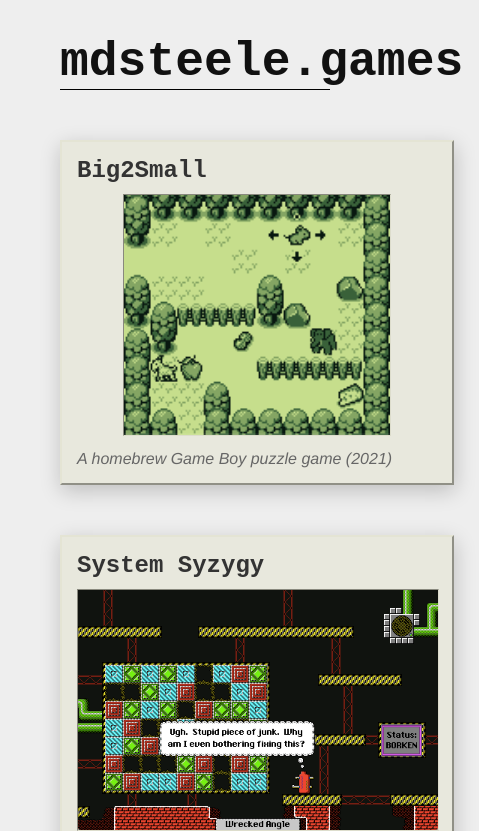
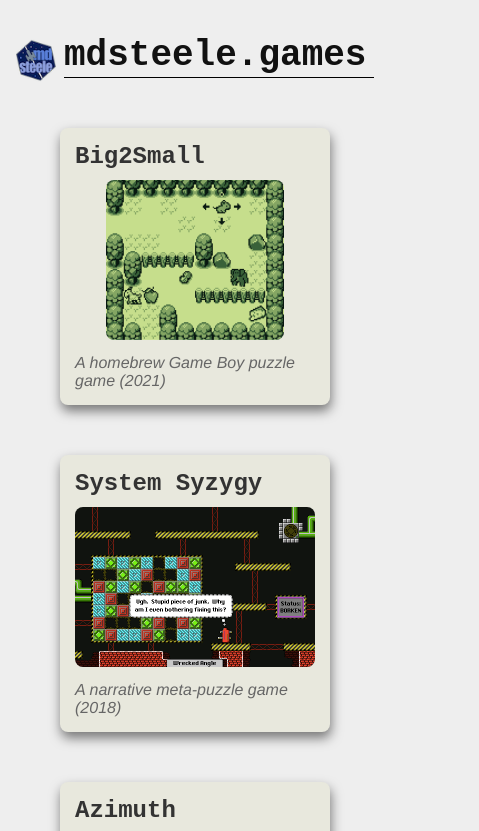
Before and after one commit to mdsteele/mdsteele.github.io, a plain HTML site: page index.html in a window 390 px wide. Shown: the top 831 px of the page, 479 px wide, since content can reach past the window. Drawn offline with Linux system fonts and the light colour scheme.

Commit message:
Add logo and update styles

```diff
--- a/index.html
+++ b/index.html
@@ -3,13 +3,17 @@
   <head>
     <meta name="viewport" content="width=device-width">
     <title>mdsteele.games</title>
+    <link rel="icon" type="image/png" href="logo_small.png">
     <link rel="stylesheet" href="styles.css">
   </head>
   <body>
     <header>
-      <h1>mdsteele.games</h1>
+      <h1>
+        <img class="logo" src="logo_small.png"/>
+        <span class="title">mdsteele.games</span>
+      </h1>
     </header>
-    <section>
+    <section class="games">
       <a class="game" href="/big2small/">
         <div class="game-title">Big2Small</div>
         <div class="game-image"><img src="big2small.png"></div>
@@ -34,7 +38,7 @@
       <p>
     </section>
     <footer>
-      &copy;2018 Matthew D. Steele
+      &copy;2022 Matthew D. Steele
     </footer>
   </body>
 </html>
--- a/styles.css
+++ b/styles.css
@@ -6,25 +6,63 @@ body {
 }
 
 h1 {
+    display: grid;
+    gap: 18px;
+    grid-template-columns: 50px 1fr;
+    margin: 25px;
+}
+h1 .logo {
+    position: relative;
+    top: 4px;
+    width: 50px;
+}
+h1 .title {
     border-bottom: 1px solid black;
     font-family: "Courier New", monospace;
     font-size: 48px;
     font-weight: bold;
-    margin: 25px;
+}
+
+@media (max-width: 600px) {
+    body {
+        margin: 35px 8px;
+    }
+    h1 {
+        gap: 8px;
+        grid-template-columns: 40px 1fr;
+        margin: 25px 8px;
+    }
+    h1 .logo {
+        width: 40px;
+    }
+    h1 .title {
+        font-size: 36px;
+    }
+}
+
+.games {
+    display: flex;
+    flex-wrap: wrap;
+    justify-content: space-around;
 }
 
 .game {
     background-color: #e8e8dd;
-    border: 2px outset #e4e4d4;
-    box-shadow: 1px 6px 20px rgba(0, 0, 0, 0.2);
+    border: none;
+    border-radius: 8px;
+    box-shadow: 1px 6px 12px rgba(0, 0, 0, 0.5);
     color: #333;
     display: inline-block;
     margin: 25px;
     padding: 15px;
     text-decoration: none;
+    transition: box-shadow 0.15s, transform 0.15s;
     width: 360px;
 }
-
+.game:hover {
+    box-shadow: 2px 8px 24px rgba(0, 0, 0, 0.5);
+    transform: translateX(-1px) translateY(-2px);
+}
 .game-title {
     font-family: "Courier New", monospace;
     font-size: 24px;
@@ -35,9 +73,9 @@ h1 {
     margin: 10px 0;
     text-align: center;
 }
-
 .game-image img {
-    border: 1px inset #ddc;
+    border: none;
+    border-radius: 8px;
     height: 240px;
 }
 
@@ -45,6 +83,15 @@ h1 {
     font-style: italic;
     font-size: 16px;
     color: #666;
+}
+
+@media (max-width: 500px) {
+    .game {
+        width: 240px;
+    }
+    .game-image img {
+        height: 160px;
+    }
 }
 
 p {
```
Also changed, not shown: logo_small.png (added).
